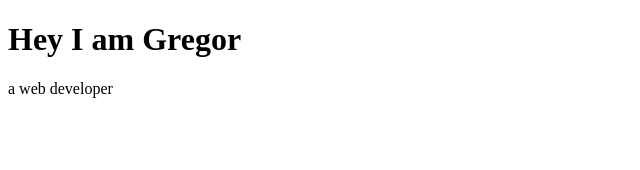
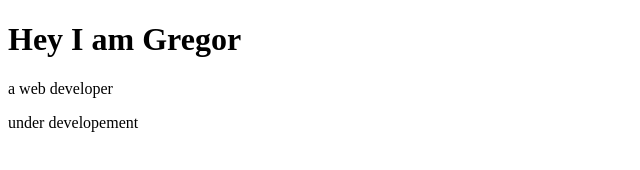
Before and after one commit to Gregor-Eisenhorn/workfolio, a plain HTML site: page index.html in a window 1280 px wide. Shown: the whole page, without its empty margins (0-640 px from the left). Drawn offline with Linux system fonts and the light colour scheme.

Commit message:
Update index.html

```diff
--- a/index.html
+++ b/index.html
@@ -9,5 +9,7 @@
 <body>
     <h1>Hey I am Gregor</h1>
     <p>a web developer</p>
+
+    <p>under developement</p>
 </body>
 </html>
```
